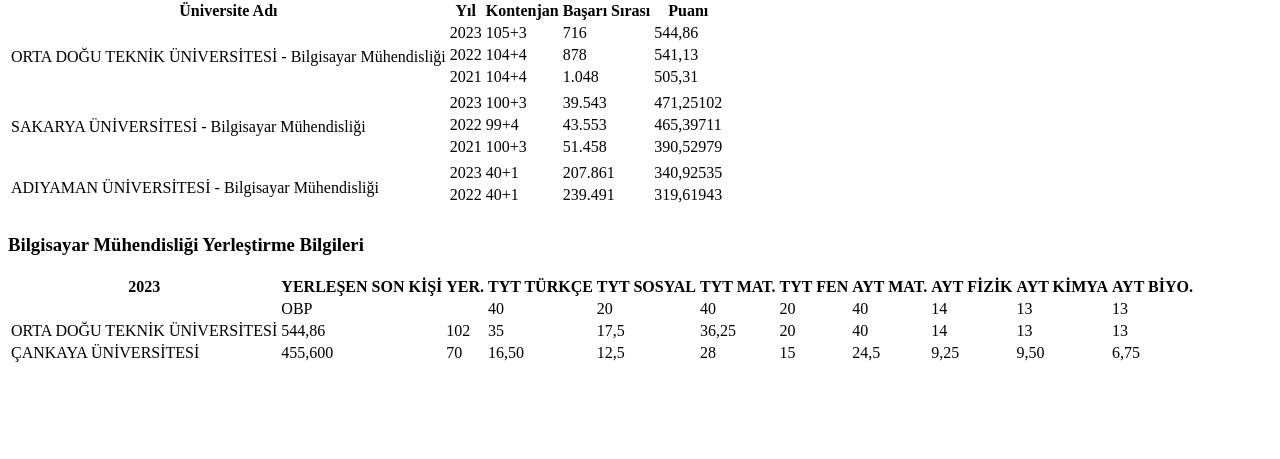
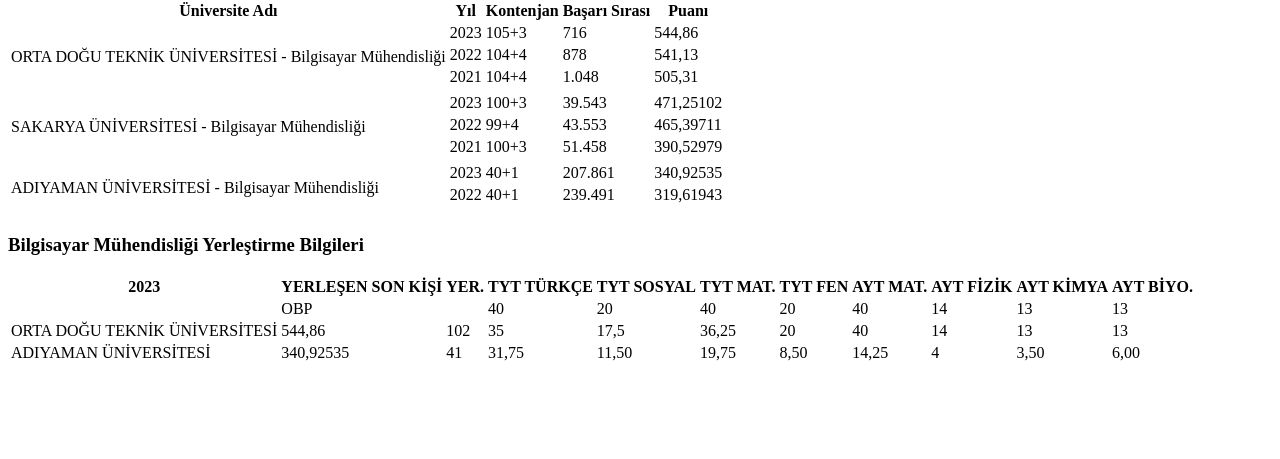
Before and after one commit to tuanaozturk1/holland-kariyer-testi, a FastAPI app: template holland-kariyer-testi/templates/meslekler/BilgisayarMühendisliği.html in a window 1280 px wide. Shown: the part 306-765 px from the top of the page. Run offline with FastAPI, Linux system fonts and the light colour scheme; the template is opened without the code that fills it, so the values that code supplies are empty.

Commit message:
Update BilgisayarMühendisliği.html

```diff
--- a/holland-kariyer-testi/templates/meslekler/BilgisayarMühendisliği.html
+++ b/holland-kariyer-testi/templates/meslekler/BilgisayarMühendisliği.html
@@ -154,17 +154,17 @@
     <td>13</td>
   </tr>
   <tr>
-    <td>ÇANKAYA ÜNİVERSİTESİ</td>
-    <td>455,600</td>
-    <td>70</td>
-    <td>16,50</td>
-    <td>12,5</td>
-    <td>28</td>
-    <td>15</td>
-    <td>24,5</td>
-    <td>9,25</td>
-    <td>9,50</td>
-    <td>6,75</td>
+    <td>ADIYAMAN ÜNİVERSİTESİ</td>
+    <td>340,92535</td>
+    <td>41</td>
+    <td>31,75</td>
+    <td>11,50</td>
+    <td>19,75</td>
+    <td>8,50</td>
+    <td>14,25</td>
+    <td>4</td>
+    <td>3,50</td>
+    <td>6,00</td>
   </tr>
 </table>
 
```
